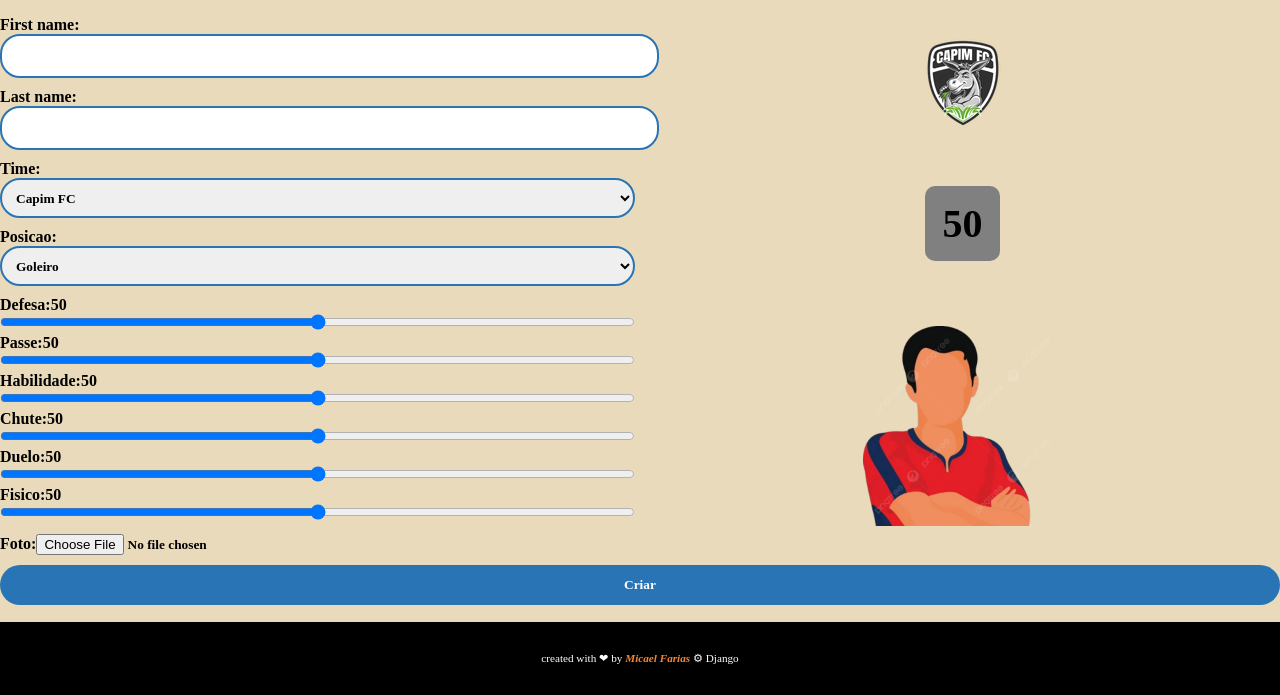
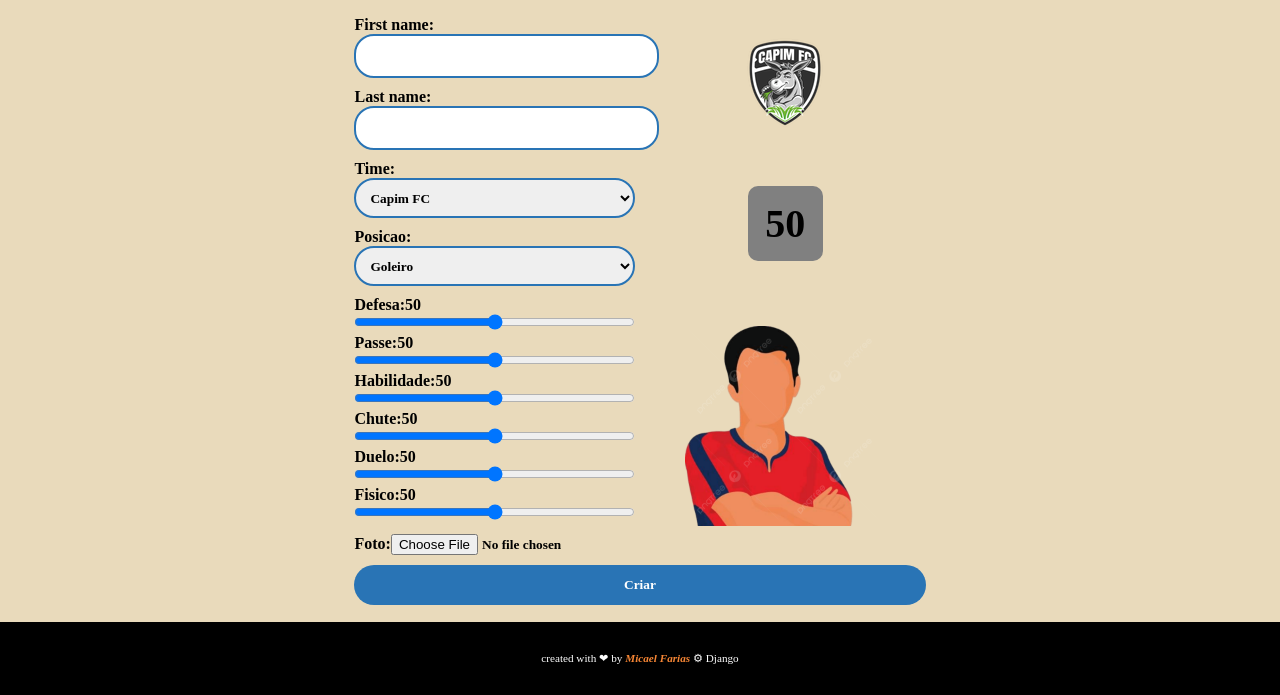
Before and after one commit to micaelfariasdev/card-kingsleague, a Django app: page /create/ in a window 1280 px wide. Shown: the part 105-800 px from the top of the page. Run offline with Django 5.2, Linux system fonts and the light colour scheme; some web fonts are replaced.

Commit message:
create page

```diff
--- a/project/settings.py
+++ b/project/settings.py
@@ -28,7 +28,7 @@ DEBUG = True
 
 ALLOWED_HOSTS = [
     'card-kingsleague.onrender.com',
-    'localhost'
+    '127.0.0.1'
 ]
 
 
--- a/static/css/global/style.css
+++ b/static/css/global/style.css
@@ -273,9 +273,11 @@ main .conteiner {
 
 .conteiner-create {
     display: grid;
+    justify-self: center;
     grid-template-columns: 1fr 1fr;
     align-items: center;
     gap: 10px;
+    max-width: 800px;
 }
 
 .conteiner-create .team-logo {
```
